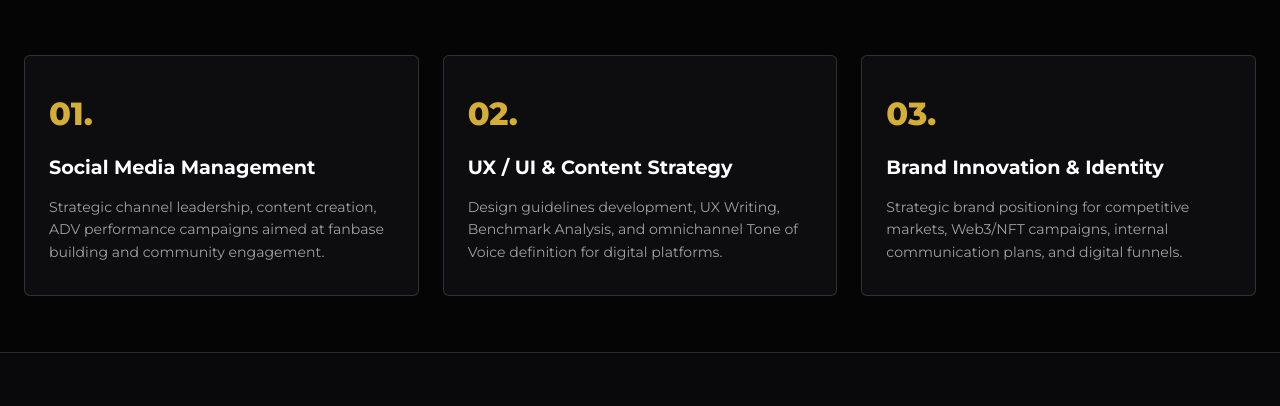
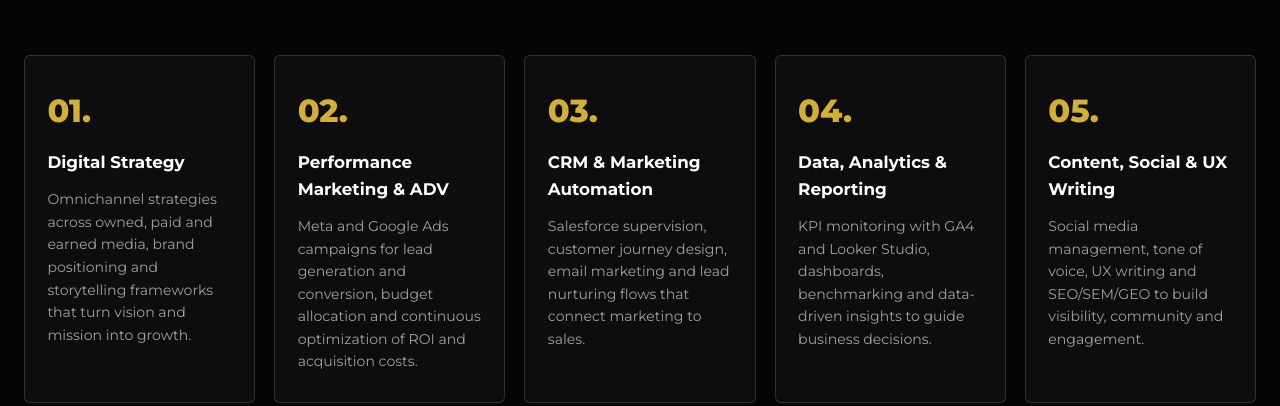
Before and after one commit to aminabuislaih1011-dotcom/portfolio-v2, a plain HTML site: page index.html in a window 1280 px wide. Shown: the part 642-1048 px from the top of the page. Drawn offline with Linux system fonts and the light colour scheme.

Commit message:
About: 5 nuove card

```diff
--- a/index.html
+++ b/index.html
@@ -533,18 +533,6 @@
 
         /* --- DESKTOP BREAKPOINTS --- */
         @media (min-width: 768px) {
-            .horizontal-scroll-container {
-                display: grid;
-                grid-template-columns: repeat(3, 1fr);
-                gap: 1.5rem;
-                overflow-x: visible;
-            }
-
-            .horizontal-card {
-                flex: none;
-                max-width: 100%;
-            }
-
             .editorial-grid {
                 display: grid;
                 grid-template-columns: repeat(2, 1fr);
@@ -670,6 +658,21 @@
             .contact-box { padding: 4rem 2rem; }
         }
 
+        /* About: 5 card in riga sugli schermi grandi, carosello sotto */
+        @media (min-width: 1200px) {
+            .horizontal-scroll-container {
+                display: grid;
+                grid-template-columns: repeat(5, 1fr);
+                gap: 1.2rem;
+                overflow-x: visible;
+            }
+            .horizontal-card { flex: none; max-width: 100%; padding: 1.8rem 1.4rem; }
+            .horizontal-card h3 { font-size: 1.05rem; }
+        }
+        @media (min-width: 768px) and (max-width: 1199px) {
+            .horizontal-card { flex: 0 0 300px; }
+        }
+
         /* Nav su schermi piccoli */
         @media (max-width: 480px) {
             .logo { font-size: 1rem; }
@@ -730,18 +733,28 @@
         <div class="horizontal-scroll-container">
             <div class="horizontal-card">
                 <div class="horizontal-card-num">01.</div>
-                <h3>Social Media Management</h3>
-                <p>Strategic channel leadership, content creation, ADV performance campaigns aimed at fanbase building and community engagement.</p>
+                <h3>Digital Strategy</h3>
+                <p>Omnichannel strategies across owned, paid and earned media, brand positioning and storytelling frameworks that turn vision and mission into growth.</p>
             </div>
             <div class="horizontal-card">
                 <div class="horizontal-card-num">02.</div>
-                <h3>UX / UI & Content Strategy</h3>
-                <p>Design guidelines development, UX Writing, Benchmark Analysis, and omnichannel Tone of Voice definition for digital platforms.</p>
+                <h3>Performance Marketing &amp; ADV</h3>
+                <p>Meta and Google Ads campaigns for lead generation and conversion, budget allocation and continuous optimization of ROI and acquisition costs.</p>
             </div>
             <div class="horizontal-card">
                 <div class="horizontal-card-num">03.</div>
-                <h3>Brand Innovation & Identity</h3>
-                <p>Strategic brand positioning for competitive markets, Web3/NFT campaigns, internal communication plans, and digital funnels.</p>
+                <h3>CRM &amp; Marketing Automation</h3>
+                <p>Salesforce supervision, customer journey design, email marketing and lead nurturing flows that connect marketing to sales.</p>
+            </div>
+            <div class="horizontal-card">
+                <div class="horizontal-card-num">04.</div>
+                <h3>Data, Analytics &amp; Reporting</h3>
+                <p>KPI monitoring with GA4 and Looker Studio, dashboards, benchmarking and data-driven insights to guide business decisions.</p>
+            </div>
+            <div class="horizontal-card">
+                <div class="horizontal-card-num">05.</div>
+                <h3>Content, Social &amp; UX Writing</h3>
+                <p>Social media management, tone of voice, UX writing and SEO/SEM/GEO to build visibility, community and engagement.</p>
             </div>
         </div>
     </div>
```
